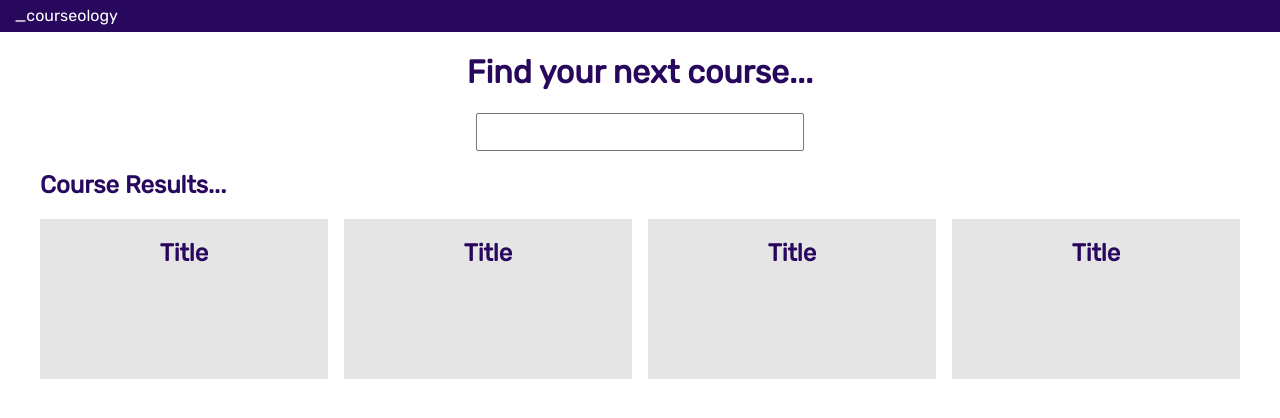
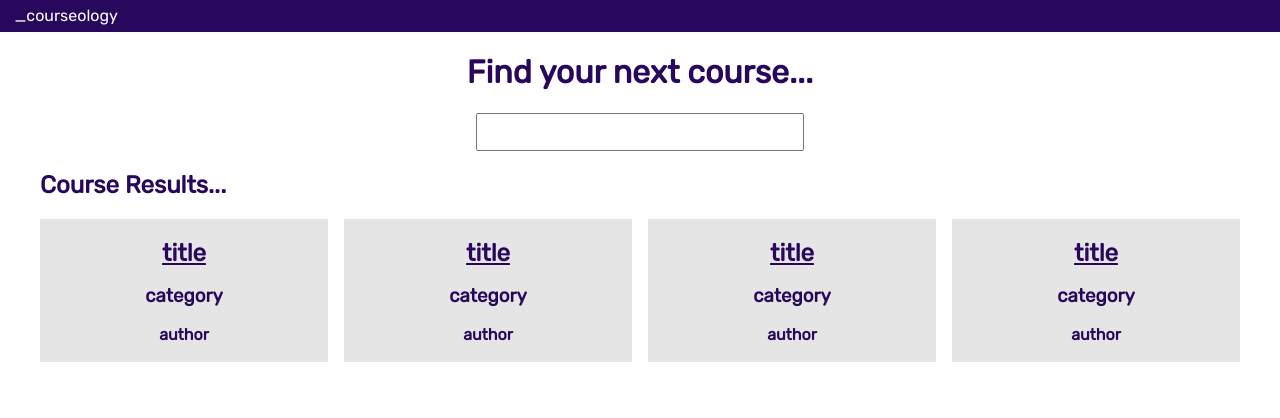
Before and after one commit to aimanwahizam/courseology, a React (Create React App) app in the folder courseology-frontend/: page / in a window 1280 px wide. Shown: the top 418 px of the page. Built offline with nearby package versions, Linux system fonts and the light colour scheme; no server answers.

Commit message:
added props to coursecard and fixed styling

```diff
--- a/courseology-frontend/src/components/CoursesCard/CoursesCard.jsx
+++ b/courseology-frontend/src/components/CoursesCard/CoursesCard.jsx
@@ -1,13 +1,14 @@
-import React from 'react';
+import React from "react";
 import "./CoursesCard.scss";
 
-const CoursesCard = () => {
+const CoursesCard = ({title, category, author}) => {
   return (
-    <div className='card'>
-        <h2 className='card__title'>Title</h2>
-        <h3></h3>
+    <div className="card">
+      <h2 className="card__text card__text--title">{title}</h2>
+      <h3 className="card__text">{category}</h3>
+      <h4 className="card__text card__text--author">{author}</h4>
     </div>
-  )
-}
+  );
+};
 
-export default CoursesCard
+export default CoursesCard;
--- a/courseology-frontend/src/components/CoursesCard/CoursesCard.scss
+++ b/courseology-frontend/src/components/CoursesCard/CoursesCard.scss
@@ -2,13 +2,21 @@
 @use "../../assets/sass/mixins" as *;
 
 .card {
-    background-color: $color-grey;
-    @include flexColumnCenter;
-    height: 10rem;
-    color: $color-main;
-    font-family: $font-main;
+  background-color: $color-grey;
+  @include flexColumnCenter;
+  color: $color-main;
+  font-family: $font-main;
 
-    &__title {
+  &__text {
+    height: 0.5rem;
 
+    &--title {
+      text-decoration: underline;
     }
+
+    &--author {
+      position: relative;
+      top: -0.5rem;
+    }
+  }
 }
--- a/courseology-frontend/src/containers/HomePage/HomePage.jsx
+++ b/courseology-frontend/src/containers/HomePage/HomePage.jsx
@@ -12,10 +12,10 @@ const HomePage = ({courses}) => {
       <div className="home-page__bottom">
         <h2 className="home-page__subheading">Course Results...</h2>
         <div className="home-page__grid">
-          <CoursesCard />
-          <CoursesCard />
-          <CoursesCard />
-          <CoursesCard />
+          <CoursesCard title="title" category="category" author="author"/>
+          <CoursesCard title="title" category="category" author="author" />
+          <CoursesCard title="title" category="category" author="author" />
+          <CoursesCard title="title" category="category" author="author" />
         </div>
       </div>
     </div>
```
